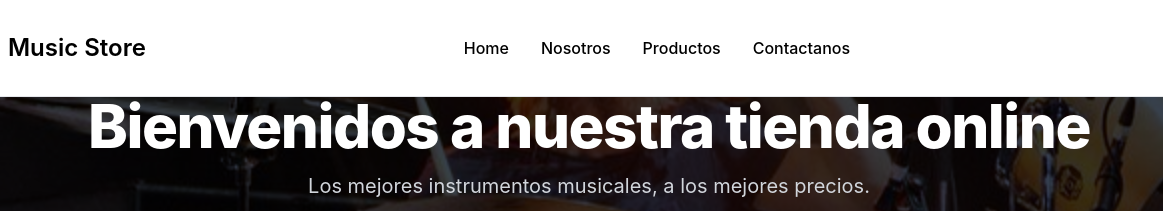
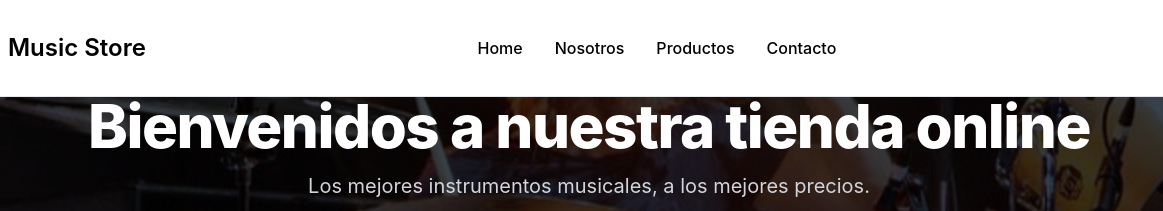
Before and after one commit to lmborlenghi/ProyectoFinal-Borlenghi, a plain HTML site: page index.html in a window 1280 px wide. Shown: the top 211 px of the page, 51-1214 px from the left. Drawn offline with nearby package versions, Linux system fonts and the light colour scheme; some packages are replaced by stand-ins of ours; a script that the page names is missing.

Commit message:
correcciones

```diff
--- a/index.html
+++ b/index.html
@@ -11,6 +11,7 @@
     <title>Music Store</title>
 </head>
 <body>
+    <!-- Navbar -->
     <nav class="fixed bg-white dark:bg-gray-900 w-full z-20 top-0 left-0 border-b border-gray-200 dark:border-gray-600">
         <div class="max-w-screen-xl flex flex-wrap items-center justify-between mx-auto p-4">
         <a href="#" class="flex items-center">
@@ -55,14 +56,14 @@
                     <a href="#listaDeProductos" class="block py-2 pl-3 pr-4 text-gray-900 rounded hover:bg-gray-100 md:hover:bg-transparent md:hover:text-blue-700 md:p-0 md:dark:hover:text-blue-500 dark:text-white dark:hover:bg-gray-700 dark:hover:text-white md:dark:hover:bg-transparent dark:border-gray-700 customised">Productos</a>
                 </li>
                 <li>
-                    <a href="#" class="block py-2 pl-3 pr-4 text-gray-900 rounded hover:bg-gray-100 md:hover:bg-transparent md:hover:text-blue-700 md:p-0 md:dark:hover:text-blue-500 dark:text-white dark:hover:bg-gray-700 dark:hover:text-white md:dark:hover:bg-transparent dark:border-gray-700 customised">Contactanos</a>
+                    <a href="#" class="block py-2 pl-3 pr-4 text-gray-900 rounded hover:bg-gray-100 md:hover:bg-transparent md:hover:text-blue-700 md:p-0 md:dark:hover:text-blue-500 dark:text-white dark:hover:bg-gray-700 dark:hover:text-white md:dark:hover:bg-transparent dark:border-gray-700 customised">Contacto</a>
                 </li>
             </ul>
         </div>
         </div>
     </nav>
 
-
+    <!-- Seccion con foto home -->
     <section class="bg-center bg-no-repeat bg-cover bg-gray-700 bg-blend-multiply">
         <div class="px-4 mx-auto max-w-screen-xl text-center py-24 lg:py-56">
             <h1 class="mb-4 text-4xl font-extrabold tracking-tight leading-none text-white md:text-5xl lg:text-6xl">Bienvenidos a nuestra tienda online</h1>
--- a/js/app.js
+++ b/js/app.js
@@ -173,7 +173,7 @@ document.querySelector("#btnTodos").addEventListener("click", (event) => {
 
 bd.traerRegistros().then((productos) => cargarProductos(productos));
 
-//Muestra los registros de la base de datos en nuestro HTML
+//Muestra registros de la base de datos en nuestro HTML
 function cargarProductos(productos){
     divProductos.innerHTML ="";
     for (const producto of productos){
@@ -189,7 +189,7 @@ function cargarProductos(productos){
                 </div>
             </div>`;
     }
-    //Botones de agregar al carrito
+    //Botones agregar al carrito
     const botonesAgregar = document.querySelectorAll(".btnAgregar");
     for (const boton of botonesAgregar) {
         boton.addEventListener("click", (event) => {
@@ -215,7 +215,7 @@ inputBuscar.addEventListener("keyup", (event) => {
 })
 
 
-// Mensaje de compra realizada con Sweet Alert
+// Mensaje de compra con Sweet Alert
 botonPagar.addEventListener("click", (event) => {
     event.preventDefault();
     Swal.fire({
```
